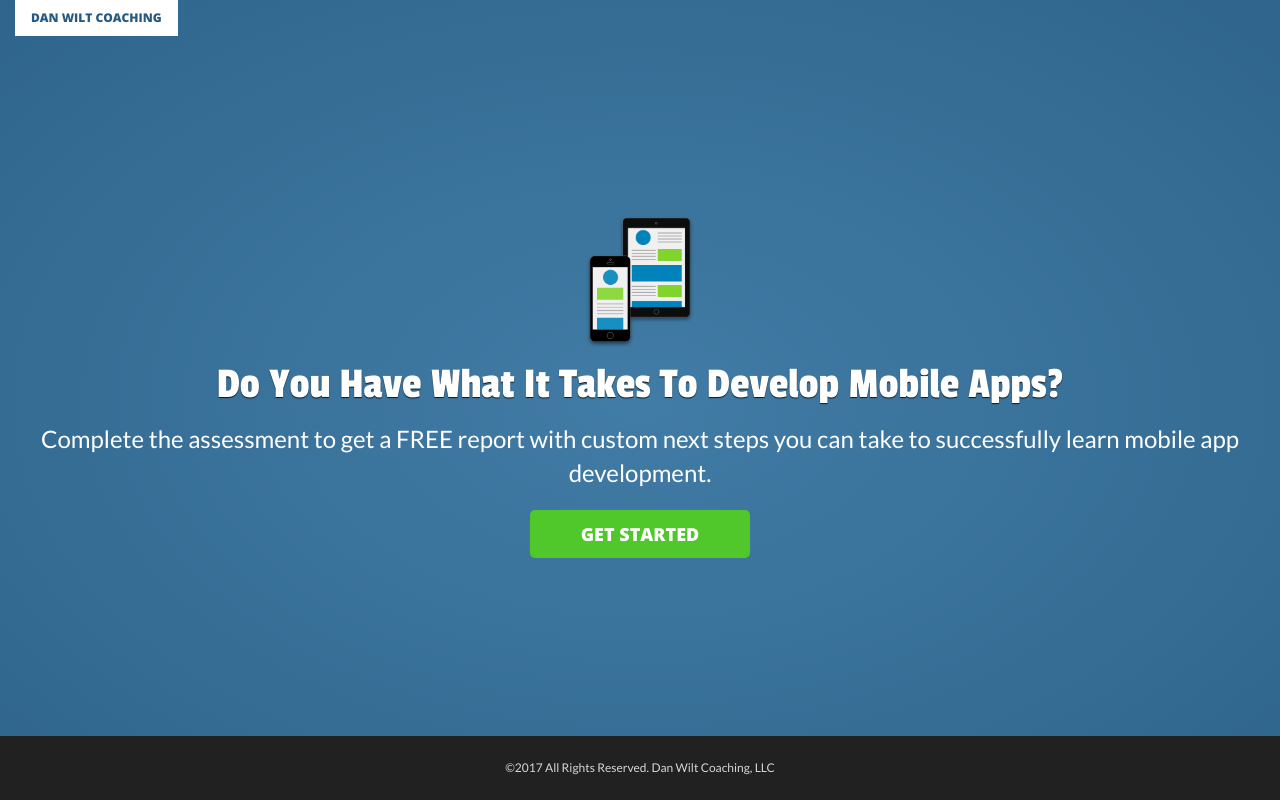
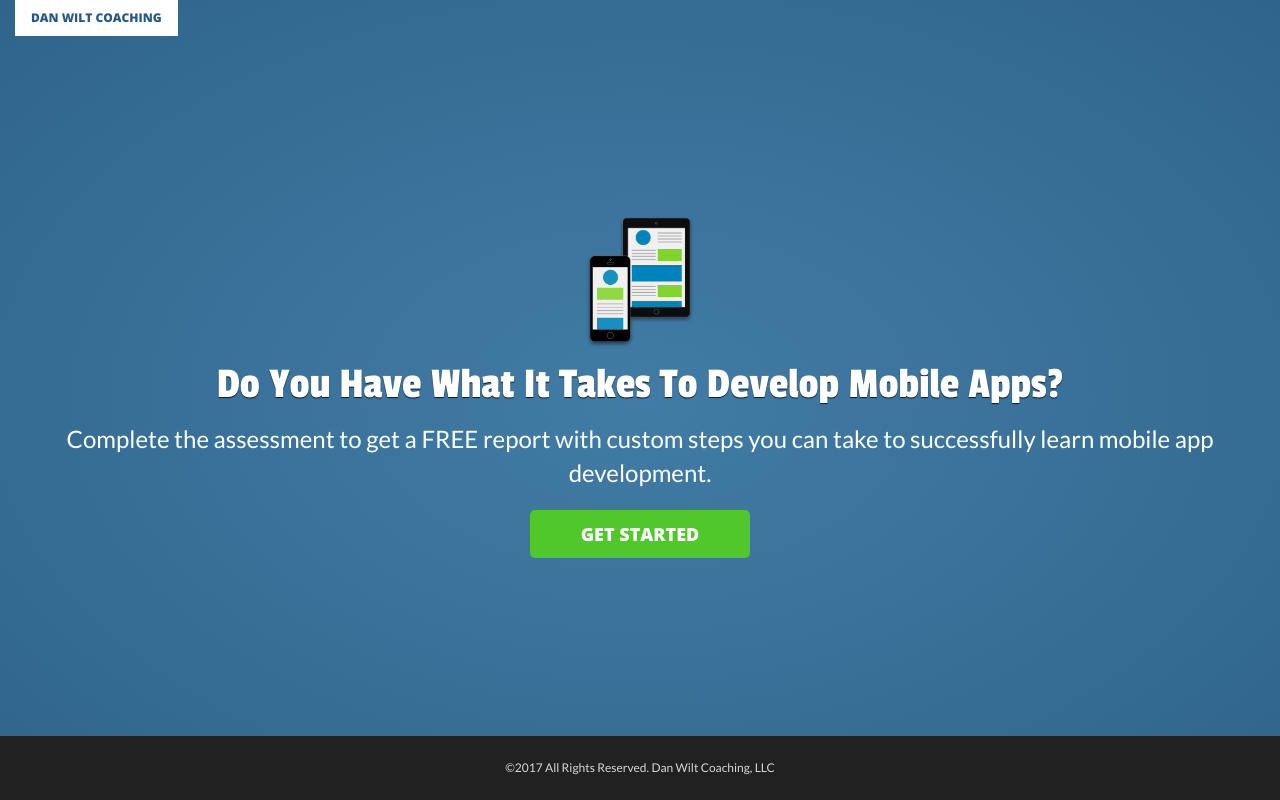
Before and after one commit to dwilt/dan-wilt-coaching-quiz-landing, a plain HTML site: page src/index.html in a window 1280 px wide. Drawn offline with nearby package versions, Linux system fonts and the light colour scheme.

Commit message:
text update

```diff
--- a/src/index.html
+++ b/src/index.html
@@ -120,7 +120,7 @@
                 <header>
                     <h1 class="dwc-title">Do You Have What It Takes To Develop Mobile Apps?</h1>
                 </header>
-                <p>Complete the assessment to get a FREE report with custom next steps you can take to successfully learn mobile app development.</p>
+                <p>Complete the assessment to get a FREE report with custom steps you can take to successfully learn mobile app development.</p>
                 <a href="" class="dwc-action-button">Get Started</a>
             </div>
         </main>
```
